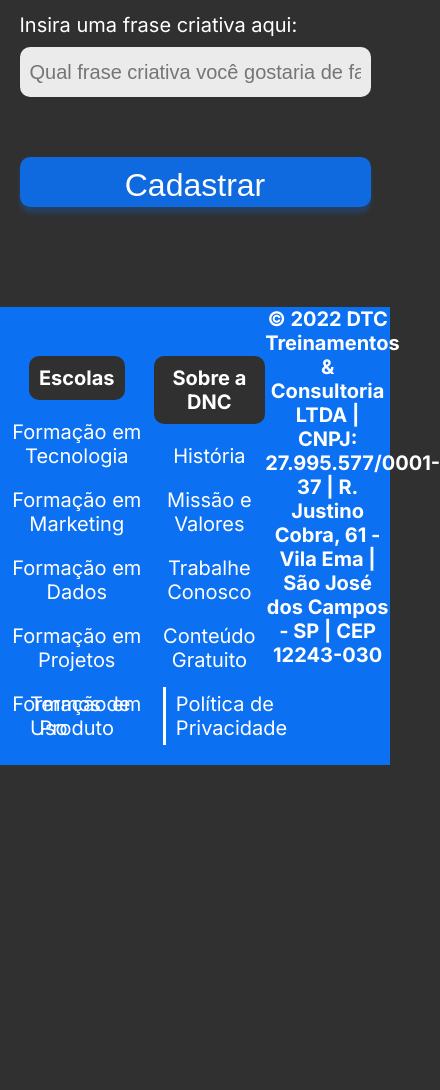
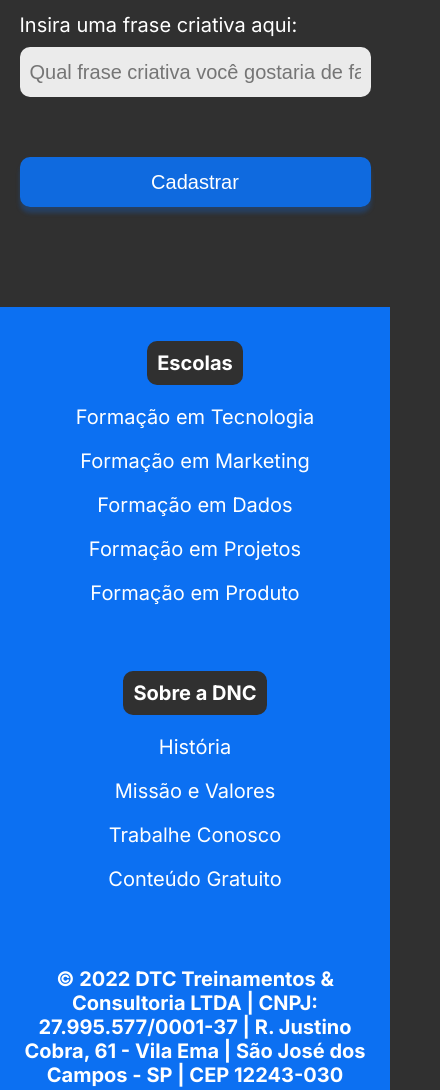
Before and after one commit to Wilton-Jones/Bootcamp-DNC, a plain HTML site: page index.html in a window 390 px wide. Shown: the part 1353-2443 px from the top of the page, 440 px wide, since content can reach past the window. Before the commit the page ends 2118 px from the top, so only its background shows below. Drawn offline with Linux system fonts and the light colour scheme.

Commit message:
Finalizando Media Query no Footer

```diff
--- a/style.css
+++ b/style.css
@@ -280,6 +280,20 @@
 
    input[type="checkbox"] {
     transform: scale(1);
+   }
+
+   input[type="submit"] {
+    font-size: 20px;
+   }
+
+   /* SEÇÃO FOOTER/RODAPÉ */
+   footer .linha1 {
+    display: flex;
+    flex-direction: column;
+   }
+
+   footer .endereco {
+    width: 90%;
+    margin-bottom: 20px;
+   }
 }
-
-}
```
